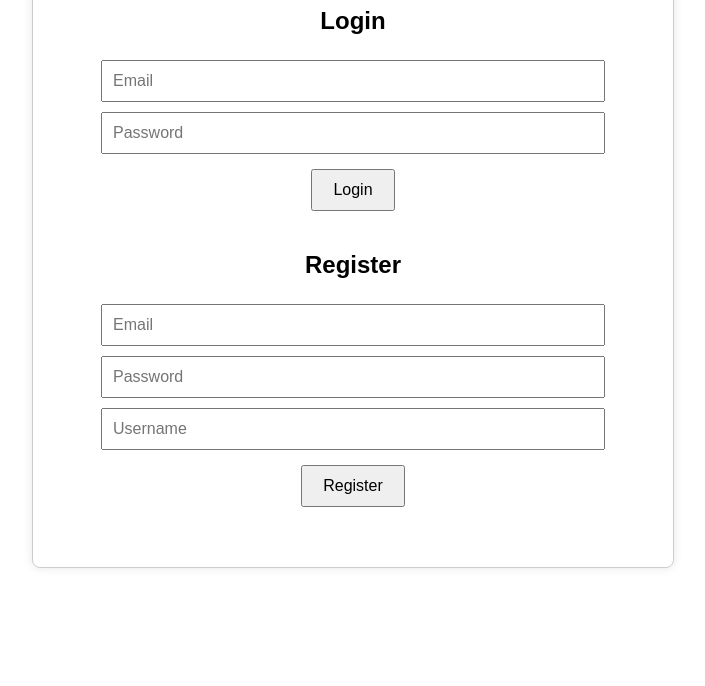
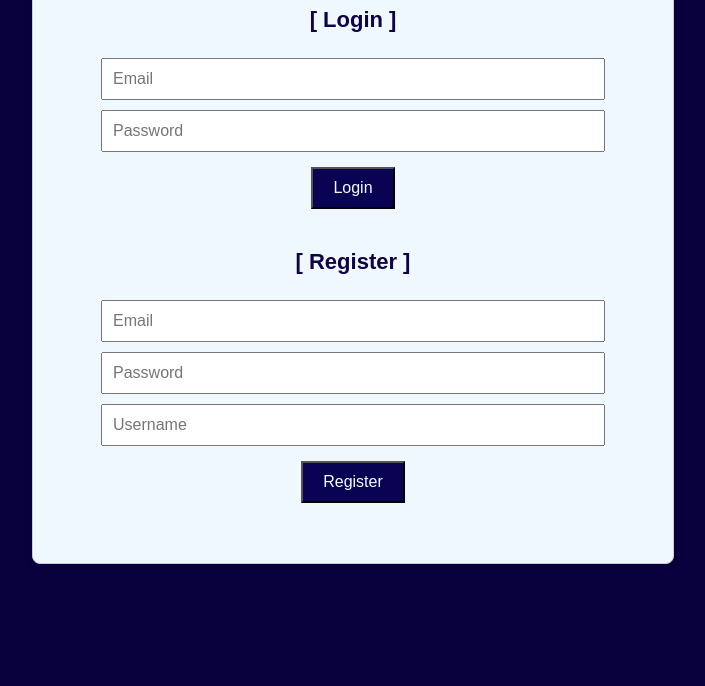
Before and after one commit to quant-jason/YBIGTA_newbie_team_project, a plain HTML site: page app/static/index.html in a window 1280 px wide. Shown: the part 114-800 px from the top of the page, without its empty margins (287-992 px from the left). Drawn offline with Linux system fonts and the light colour scheme.

Commit message:
Add CSS features

```diff
--- a/app/static/index.html
+++ b/app/static/index.html
@@ -9,6 +9,7 @@
             font-family: Arial, sans-serif;
             margin: 20px;
             text-align: center;
+            background-color: rgb(8, 1, 61);
         }
         .container {
             max-width: 600px;
@@ -17,9 +18,16 @@
             border-radius: 8px;
             padding: 20px;
             box-shadow: 0 0 10px rgba(0, 0, 0, 0.1);
+            background-color: aliceblue;
         }
         h1 {
             color: #333;
+            text-transform: uppercase;
+            ;
+        }
+        h2 {
+            color: rgb(15, 2, 70);
+            font-size: 22px;
         }
         form {
             margin: 20px 0;
@@ -29,12 +37,16 @@
             margin: 5px 0;
             width: 80%;
             font-size: 16px;
+
         }
         button {
             padding: 10px 20px;
             margin: 10px;
             font-size: 16px;
             cursor: pointer;
+            background-color: rgb(10, 2, 82);
+            color:azure;
+            font-style: bold;
         }
         .section {
             margin-bottom: 30px;
@@ -45,7 +57,7 @@
     <div class="container" id="login-screen">
         <h1>User Management</h1>
         <div class="section" id="login-section">
-            <h2>Login</h2>
+            <h2>[  Login  ]</h2>
             <form id="login-form">
                 <input type="email" id="login-email" placeholder="Email" required><br>
                 <input type="password" id="login-password" placeholder="Password" required><br>
@@ -53,7 +65,7 @@
             </form>
         </div>
         <div class="section" id="register-section">
-            <h2>Register</h2>
+            <h2>[  Register  ]</h2>
             <form id="register-form">
                 <input type="email" id="register-email" placeholder="Email" required><br>
                 <input type="password" id="register-password" placeholder="Password" required><br>
```
